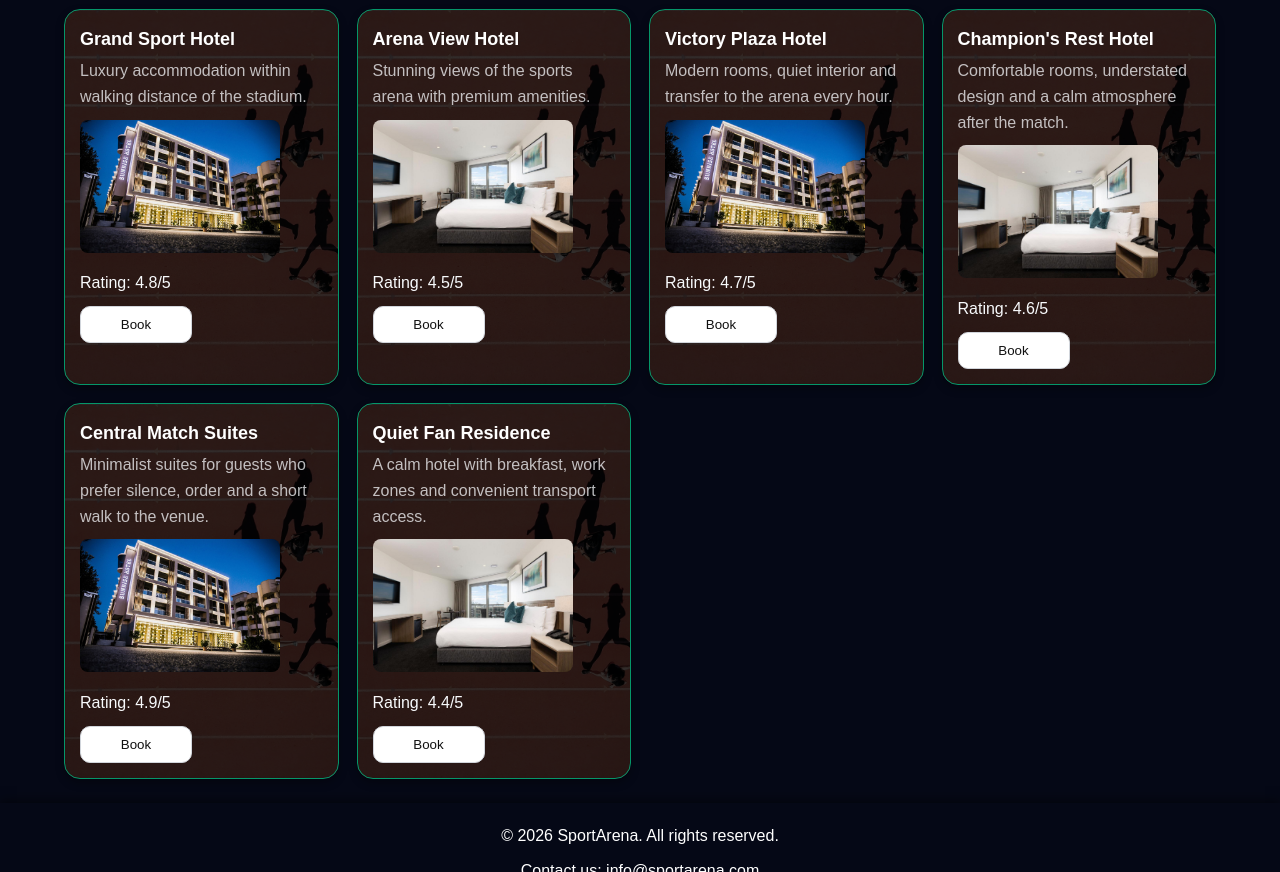
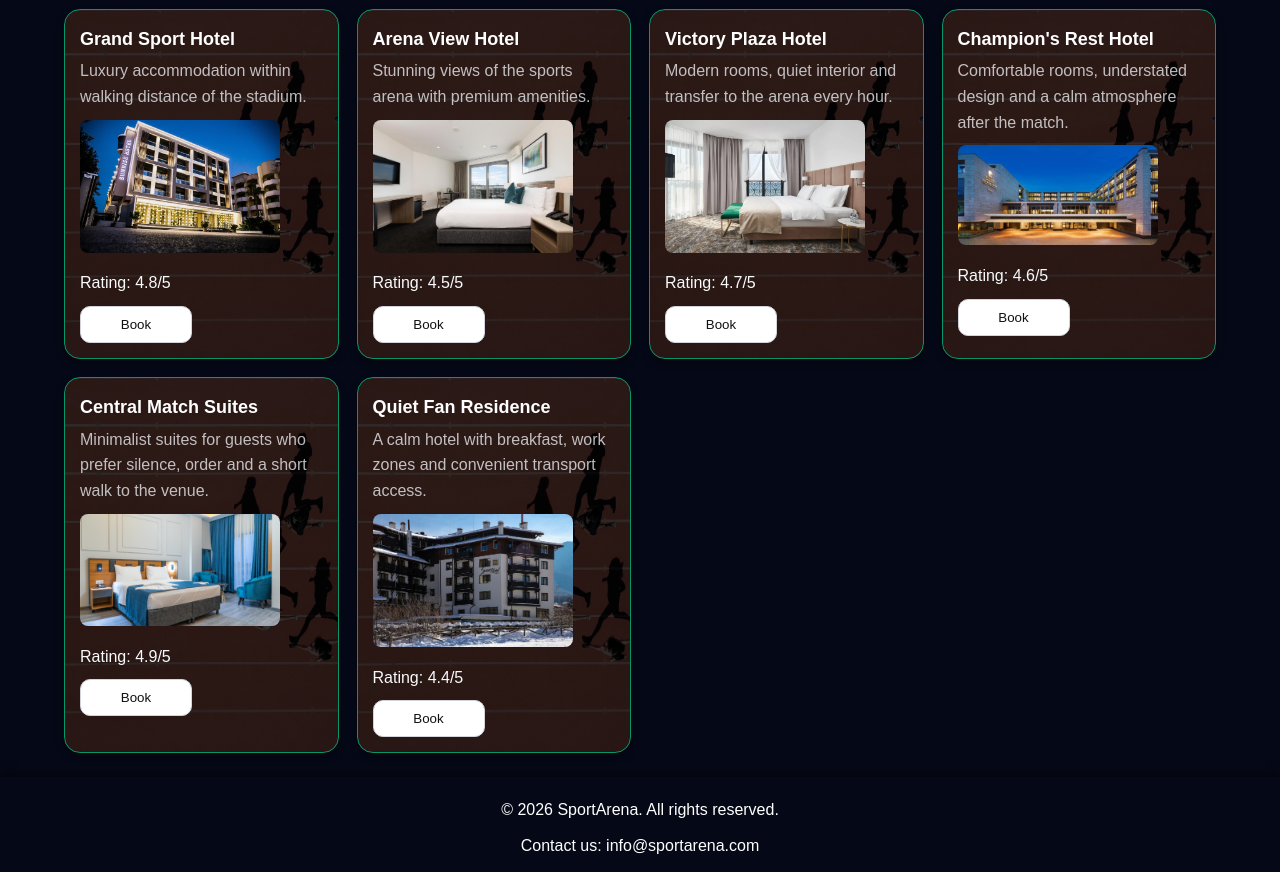
Before and after one commit to mariaptk/SportArena, a website with bundled scripts: page hotels.html in a window 1280 px wide. Shown: the part 400-1272 px from the top of the page. Built offline with nearby package versions, Linux system fonts and the light colour scheme.

Commit message:
change pictures

```diff
--- a/hotels.html
+++ b/hotels.html
@@ -57,7 +57,7 @@
                 <div class="hotel-card" itemscope itemtype="https://schema.org/Hotel">
                     <h4 class="hotel-card__name" itemprop="name">Victory Plaza Hotel</h4>
                     <p class="hotel-card__desc" itemprop="description">Modern rooms, quiet interior and transfer to the arena every hour.</p>
-                    <img src="images/hotel.jfif" alt="Victory Plaza Hotel building" class="hotel-card__image">
+                    <img src="images/hotel3.jpeg" alt="Victory Plaza Hotel building" class="hotel-card__image">
                     <p class="hotel-card__rating">Rating: <span itemprop="starRating" itemscope itemtype="https://schema.org/Rating"><span itemprop="ratingValue">4.7</span>/5</span></p>
                     <button type="button" class="hotel-card__link hotel-card__button" data-book-hotel="Victory Plaza Hotel">Book</button>
                 </div>
@@ -65,7 +65,7 @@
                 <div class="hotel-card" itemscope itemtype="https://schema.org/Hotel">
                     <h4 class="hotel-card__name" itemprop="name">Champion's Rest Hotel</h4>
                     <p class="hotel-card__desc" itemprop="description">Comfortable rooms, understated design and a calm atmosphere after the match.</p>
-                    <img src="images/hotel2.png" alt="Champion's Rest Hotel rooms" class="hotel-card__image">
+                    <img src="images/hotel5.jpeg" alt="Champion's Rest Hotel rooms" class="hotel-card__image">
                     <p class="hotel-card__rating">Rating: <span itemprop="starRating" itemscope itemtype="https://schema.org/Rating"><span itemprop="ratingValue">4.6</span>/5</span></p>
                     <button type="button" class="hotel-card__link hotel-card__button" data-book-hotel="Champion's Rest Hotel">Book</button>
                 </div>
@@ -73,7 +73,7 @@
                 <div class="hotel-card" itemscope itemtype="https://schema.org/Hotel">
                     <h4 class="hotel-card__name" itemprop="name">Central Match Suites</h4>
                     <p class="hotel-card__desc" itemprop="description">Minimalist suites for guests who prefer silence, order and a short walk to the venue.</p>
-                    <img src="images/hotel.jfif" alt="Central Match Suites exterior" class="hotel-card__image">
+                    <img src="images/hotel4.jpeg" alt="Central Match Suites exterior" class="hotel-card__image">
                     <p class="hotel-card__rating">Rating: <span itemprop="starRating" itemscope itemtype="https://schema.org/Rating"><span itemprop="ratingValue">4.9</span>/5</span></p>
                     <button type="button" class="hotel-card__link hotel-card__button" data-book-hotel="Central Match Suites">Book</button>
                 </div>
@@ -81,7 +81,7 @@
                 <div class="hotel-card" itemscope itemtype="https://schema.org/Hotel">
                     <h4 class="hotel-card__name" itemprop="name">Quiet Fan Residence</h4>
                     <p class="hotel-card__desc" itemprop="description">A calm hotel with breakfast, work zones and convenient transport access.</p>
-                    <img src="images/hotel2.png" alt="Quiet Fan Residence lobby" class="hotel-card__image">
+                    <img src="images/hotel6.jpeg" alt="Quiet Fan Residence lobby" class="hotel-card__image">
                     <p class="hotel-card__rating">Rating: <span itemprop="starRating" itemscope itemtype="https://schema.org/Rating"><span itemprop="ratingValue">4.4</span>/5</span></p>
                     <button type="button" class="hotel-card__link hotel-card__button" data-book-hotel="Quiet Fan Residence">Book</button>
                 </div>
```
Also changed, not shown: index.html (+6 -6 lines), images/champ1.webp (added), images/champ2.webp (added), images/champ3.webp (added), images/hotel3.jpeg (added), images/hotel4.jpeg (added), images/hotel5.jpeg (added), images/hotel6.jpeg (added), images/mar1.avif (added), images/mar2.avif (added), images/messi1.avif (added), images/messi2.avif (added), images/ol1.avif (added), images/ol2.avif (added).
